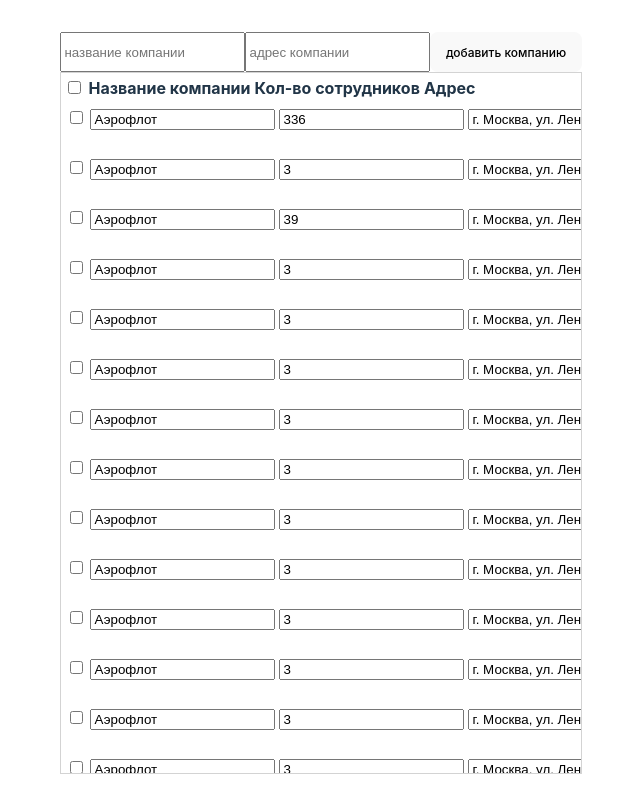
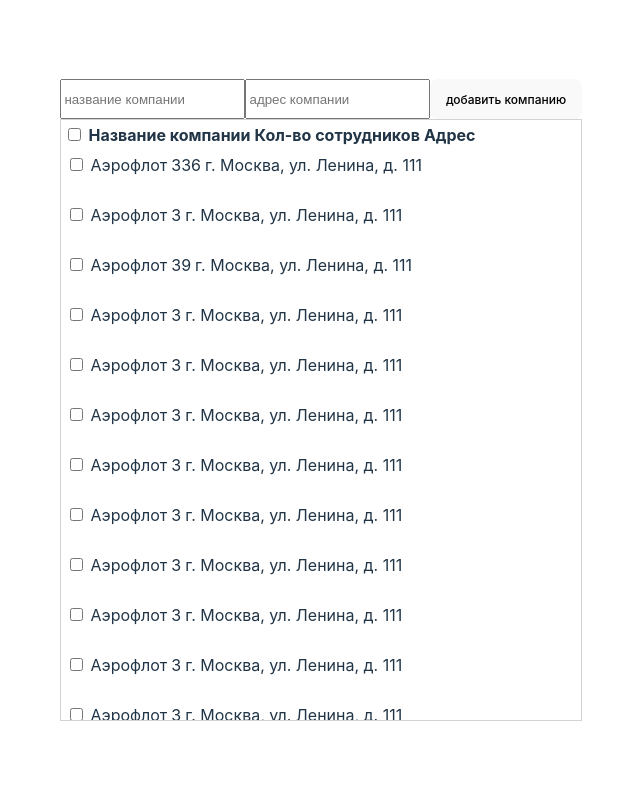
Before and after one commit to detkovvv/companies_table, a React (Vite) app: page / in a window 1280 px wide. Shown: the whole page, without its empty margins (319-959 px from the left). Built offline with nearby package versions, Linux system fonts and the light colour scheme.

Commit message:
add TableCell

```diff
--- a/src/components/CompanyTable/CompanyTable.tsx
+++ b/src/components/CompanyTable/CompanyTable.tsx
@@ -3,6 +3,7 @@
 
 export const CompanyTable = ({ onChoose, data, onChange }) => {
     const order = ['name', 'staff', 'address'];
+        const editableColumns = ['name', 'address'];
 
     const head = {
         name: 'Название компании',
@@ -18,10 +19,11 @@
     }));
 
     return (
-        <div style={{display: 'flex', flexDirection: 'column'}}>
+        <div style={{ display: 'flex', flexDirection: 'column' }}>
             <CompanyForm />
             <Table
                 body={body}
+                editableColumns={editableColumns}
                 head={head}
                 name={'companies'}
                 onChange={onChange}
--- a/src/components/EmployeesTable/EmployeesTable.tsx
+++ b/src/components/EmployeesTable/EmployeesTable.tsx
@@ -18,8 +18,8 @@
         name: 'Имя',
         position: 'Должность',
     };
-
     const order = ['surname', 'name', 'position'];
+    const editableColumns = ['surname', 'name', 'position'];
 
     const employeesData = useMemo(() => {
         if (!currentCompany || currentCompany.length !== 1) return [];
@@ -34,6 +34,7 @@
             <EmployeeForm />
             <Table
                 body={employeesData}
+                editableColumns={editableColumns}
                 head={head}
                 name={'employees'}
                 onChange={onChange}
--- a/src/components/Table/Table.tsx
+++ b/src/components/Table/Table.tsx
@@ -1,5 +1,6 @@
-import { type FC, useRef } from 'react';
+import { type FC, useCallback, useRef } from 'react';
 
+import { TableCell } from './TableCell';
 import { useFixedSizeList } from '../../utils/hooks/useFixedSizeList';
 import { useTable } from '../../utils/hooks/useTable';
 import { getHeaderFromObject } from '../../utils/tableHelpers';
@@ -8,6 +9,8 @@
     head: object;
     body: Array<object>;
     order: string[];
+    editableColumns: string[];
+    onChangeCell?: (value: { rowId: string; columnId: string; value: string | number }) => void;
     withAction?: boolean;
     onChoose?: (value: string[]) => void;
     onClick?: (id: string, key: string) => () => void;
@@ -19,6 +22,8 @@
                                           body,
                                           order,
                                           withAction = false,
+                                          editableColumns,
+                                          onChangeCell,
                                           onChoose,
                                           onClick,
                                           name,
@@ -33,7 +38,7 @@
     } = useTable(body, onChoose, name);
 
     const scrollElementRef = useRef<HTMLDivElement>(null);
-    const containerHeight = 700;
+    const containerHeight = 600;
     const itemHeight = 50;
 
     const { virtualItems, totalHeight } = useFixedSizeList({
@@ -66,12 +71,15 @@
                     {virtualItems.map((virtualItem, ind) => {
                         const item = body[virtualItem.index]!;
                         return (
-                            <tr key={item.id} style={{
-                                height: itemHeight,
-                                position: 'absolute',
-                                top: 0,
-                                transform: `translateY(${virtualItem.offsetTop}px)`,
-                            }}>
+                            <tr
+                                key={item.id}
+                                style={{
+                                    height: itemHeight,
+                                    position: 'absolute',
+                                    top: 0,
+                                    transform: `translateY(${virtualItem.offsetTop}px)`,
+                                 }}
+                            >
                                 {withAction && (
                                     <td>
                                         <input
@@ -81,10 +89,20 @@
                                         />
                                     </td>
                                 )}
-                                {order.map((key) => (
-                                    <td key={key} onClick={onClick?.(item.id, key)}><input value={body[ind][key]} />
-                                    </td>
-                                ))}
+                                {order.map((key) => {
+                                    const currentElem = body[ind];
+                                    return (
+                                        <TableCell
+                                            columnId={key}
+                                            editable={editableColumns.includes(key)}
+                                            key={key}
+                                            onChange={onChangeCell}
+                                            rowId={item.id}
+                                        >
+                                            {currentElem[key as keyof typeof currentElem]}
+                                        </TableCell>
+                                    );
+                                })}
                             </tr>
                         );
                     })}
--- /dev/null
+++ b/src/components/Table/TableCell.tsx
@@ -0,0 +1,54 @@
+import React, { type ChangeEvent, type FC, type KeyboardEventHandler, useEffect, useRef, useState, } from 'react';
+
+type TableCellProps = {
+    rowId: string;
+    columnId: string;
+    children: string;
+    editable: boolean;
+    onChange?: (value: { rowId: string; columnId: string; value: string | number }) => void;
+};
+
+export const TableCell: FC<TableCellProps> = ({
+    children,
+    editable,
+    onChange,
+    rowId,
+    columnId,
+}) => {
+    const [showInput, setShowInput] = useState(false);
+    const [inputState, setInputState] = useState(children);
+    const inputRef = useRef<HTMLInputElement>(null);
+
+    useEffect(() => {
+        if (showInput) (inputRef.current as HTMLInputElement).focus();
+    }, [showInput]);
+
+    const handleClick = () => {
+        if (editable) setShowInput(!showInput);
+    };
+
+    const handleKeyDown: KeyboardEventHandler<HTMLInputElement> = (event) => {
+        if (event.key === 'Enter') {
+            event.preventDefault();
+            onChange?.({ rowId, columnId, value: event.currentTarget.value });
+            (inputRef.current as HTMLInputElement).blur();
+        }
+    };
+
+    const handleChange = (e: ChangeEvent<HTMLInputElement>) => setInputState(e.currentTarget.value);
+
+    return (
+        <td onClick={handleClick}>
+            {showInput ? (
+                <input
+                    onChange={handleChange}
+                    onKeyDown={handleKeyDown}
+                    ref={inputRef}
+                    value={inputState}
+                />
+            ) : (
+                children
+            )}
+        </td>
+    );
+};
--- a/src/utils/hooks/useTable.ts
+++ b/src/utils/hooks/useTable.ts
@@ -1,4 +1,4 @@
-import { useState, useEffect } from 'react';
+import { useEffect } from 'react';
 
 import { useAppSelector } from './reduxHooks';
 import { useMainCheckbox } from './useMainCheckBox';
```
